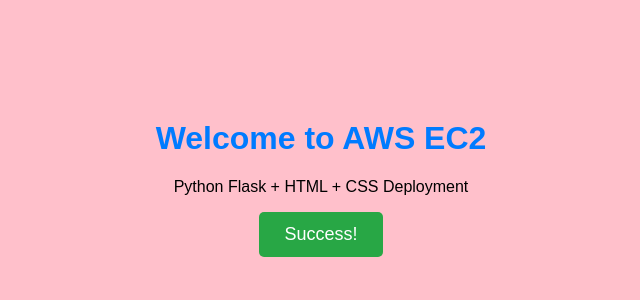
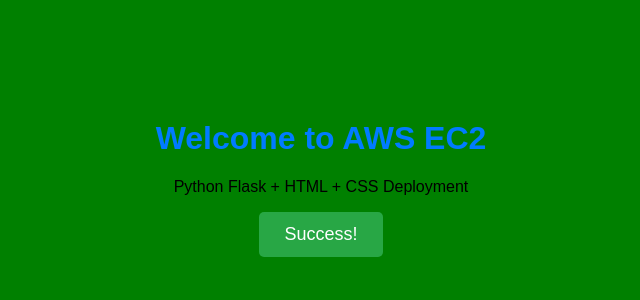
Before and after one commit to shiva-6300/practice-project, a Flask app: page / in a window 1280 px wide. Shown: the top 300 px of the page, without its empty margins (319-959 px from the left). Run offline with Flask 3, Linux system fonts and the light colour scheme.

Commit message:
Change background color from pink to green

```diff
--- a/static/style.css
+++ b/static/style.css
@@ -1,7 +1,7 @@
 body{
     margin:0;
     font-family:Arial,sans-serif;
-    background:pink;
+    background:green;
 }
 
 .container{
```
